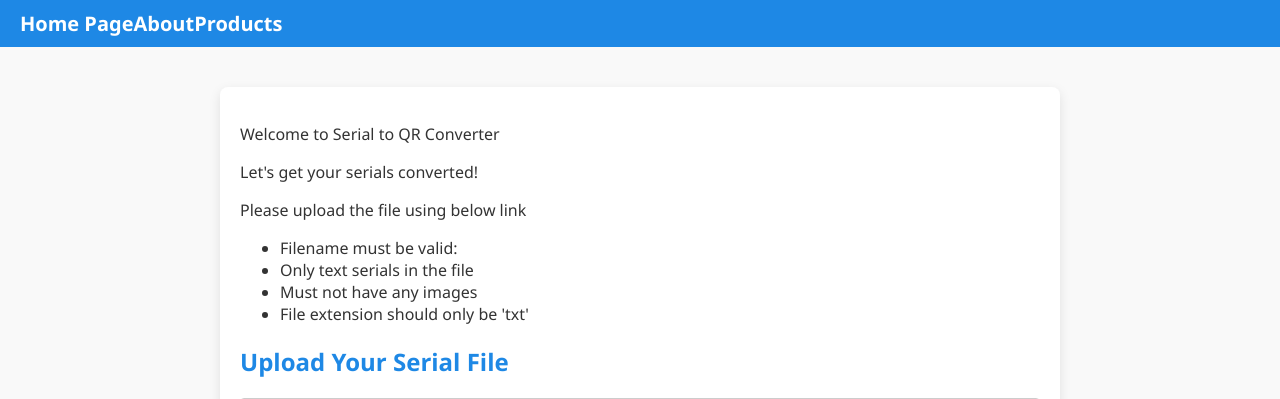
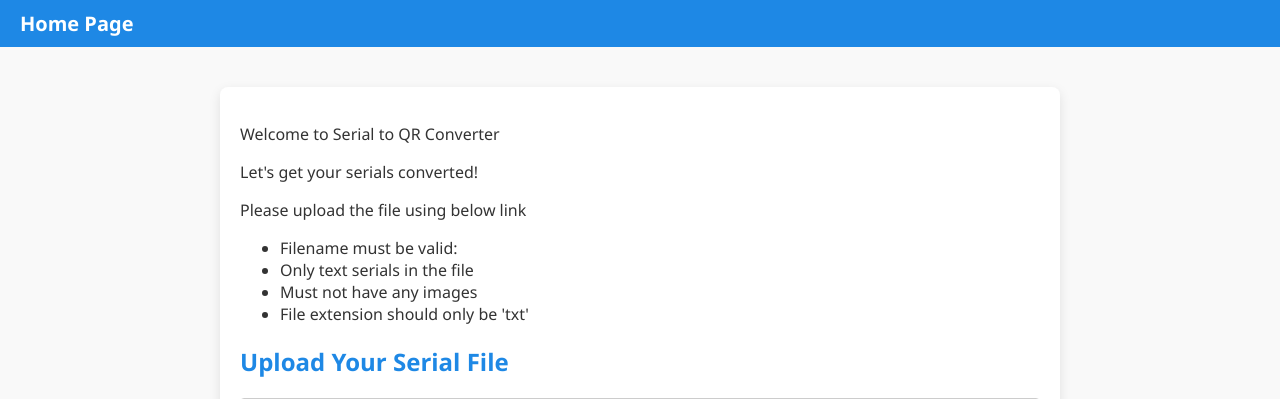
Before and after one commit to crspo/flask-k8-app, a Flask app: page / in a window 1280 px wide. Shown: the top 399 px of the page. Run offline with Flask 3, Linux system fonts and the light colour scheme.

Commit message:
error fix

```diff
--- a/templates/layout.html
+++ b/templates/layout.html
@@ -14,8 +14,8 @@ Defines global page structure including nav, stylesheets, and content blocks.
 <body>
   <nav>
     <a class="navbar-brand" href="{{ url_for('main.index') }}">Home Page</a>
-    <a class="navbar-brand" href="{{ url_for('main.about') }}">About</a>
-    <a class="navbar-brand" href="{{ url_for('main.Products') }}">Products</a>
+    <!-- a class="navbar-brand" href="{{ url_for('main.about') }}">About</a> -->
+    <!-- a class="navbar-brand" href="{{ url_for('main.Products') }}">Products</a> -->
     <!-- Add other nav links here -->
   </nav>
 
```
